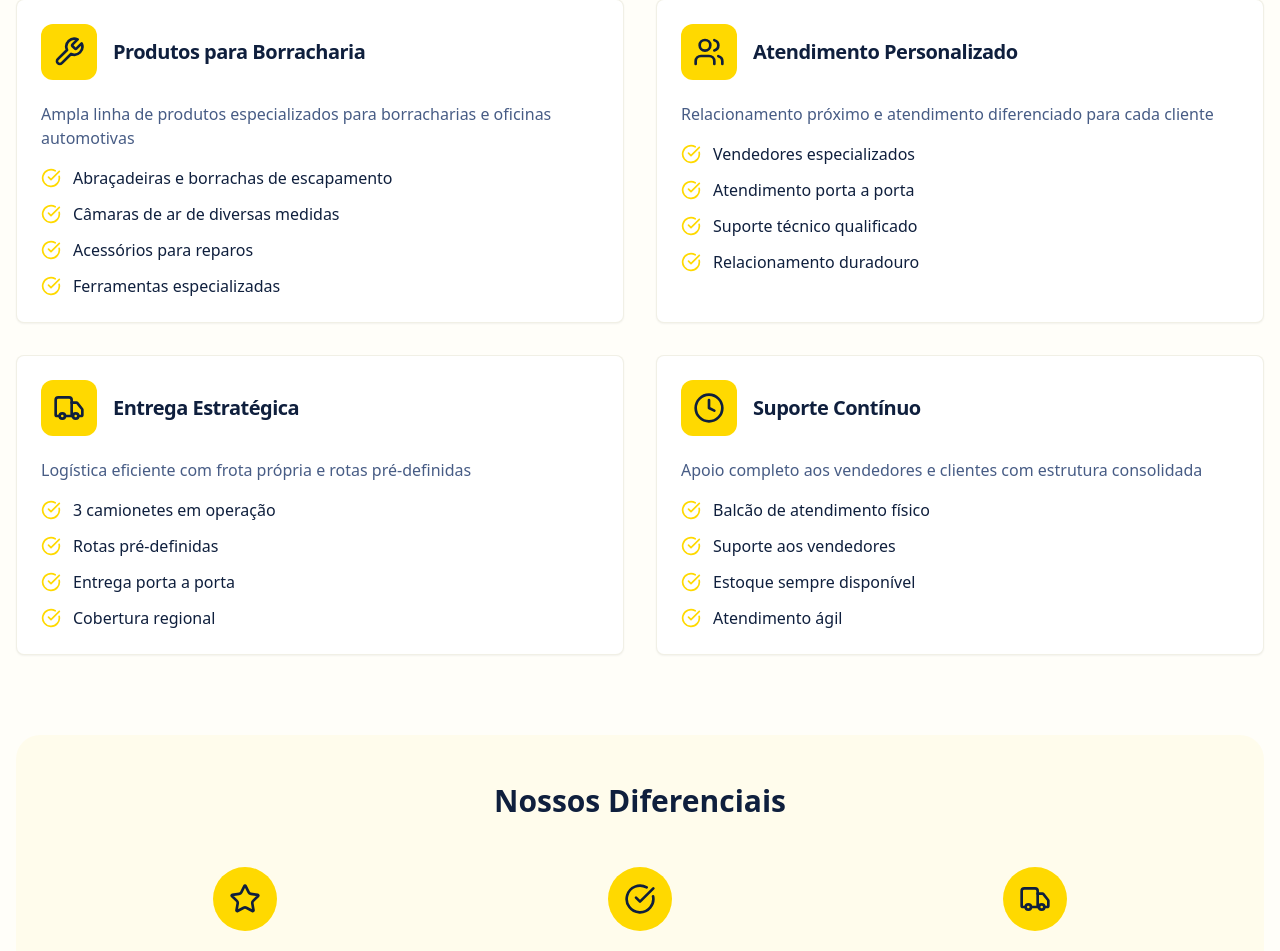
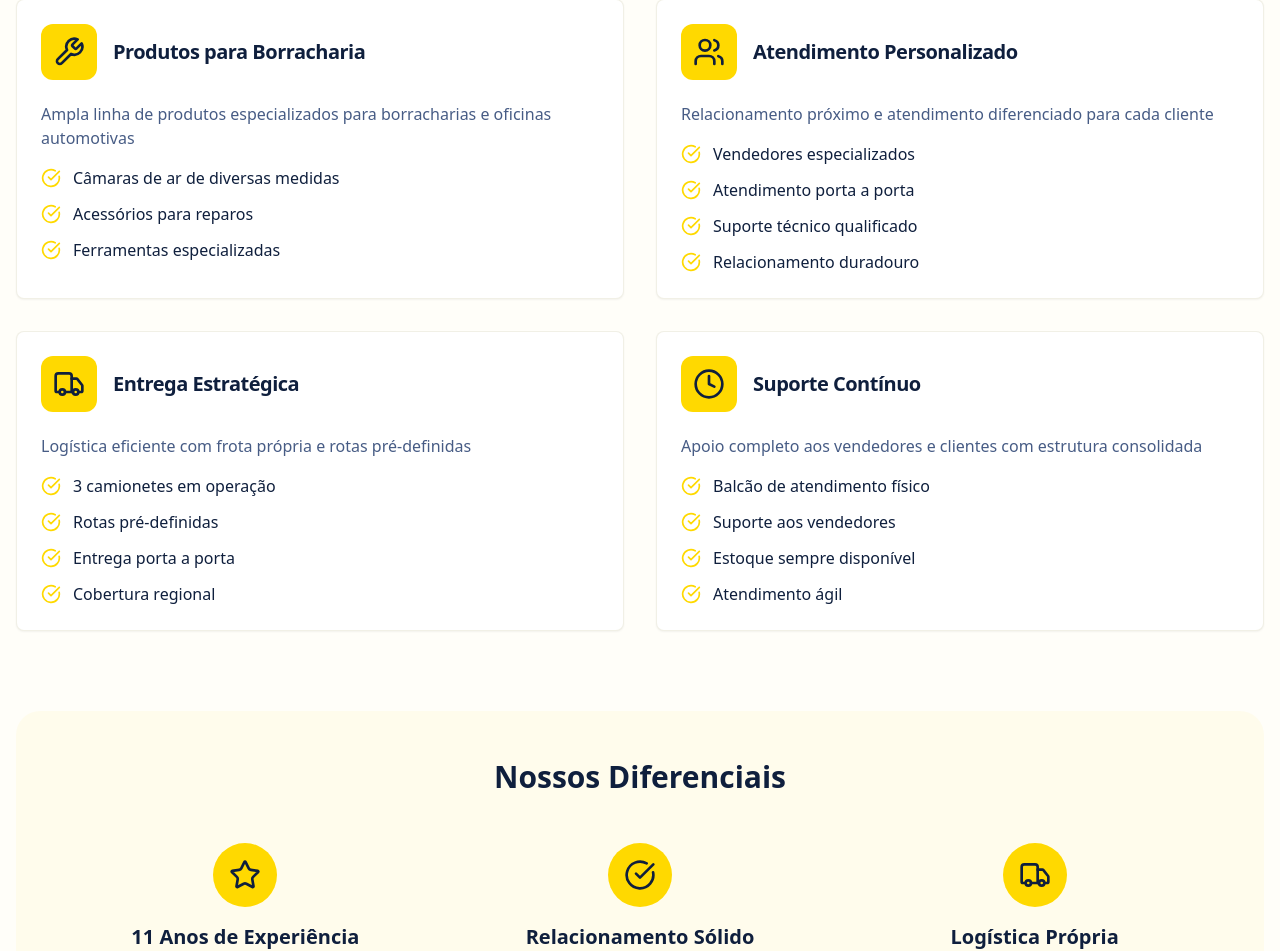
Before and after one commit to DevZipMateus/loja-do-borracheiro, a React (Vite) app: page / in a window 1280 px wide. Shown: the part 3545-4496 px from the top of the page. Built offline with nearby package versions, Linux system fonts and the light colour scheme.

Commit message:
Code edited in Lovable Code Editor
Edited UI in Lovable

```diff
--- a/src/components/ServicesSection.tsx
+++ b/src/components/ServicesSection.tsx
@@ -9,7 +9,7 @@ const ServicesSection = () => {
       title: "Produtos para Borracharia",
       description: "Ampla linha de produtos especializados para borracharias e oficinas automotivas",
       features: [
-        "Abraçadeiras e borrachas de escapamento",
+
         "Câmaras de ar de diversas medidas",
         "Acessórios para reparos",
         "Ferramentas especializadas"
```
